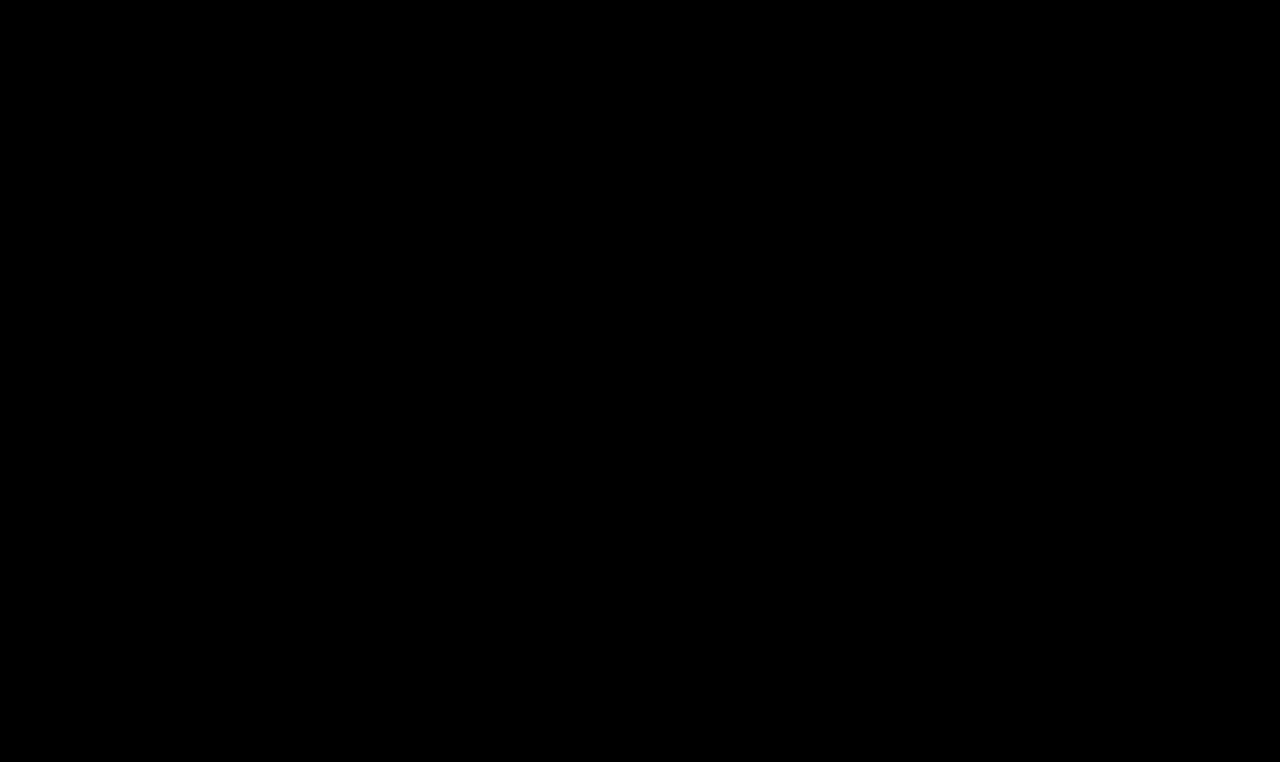
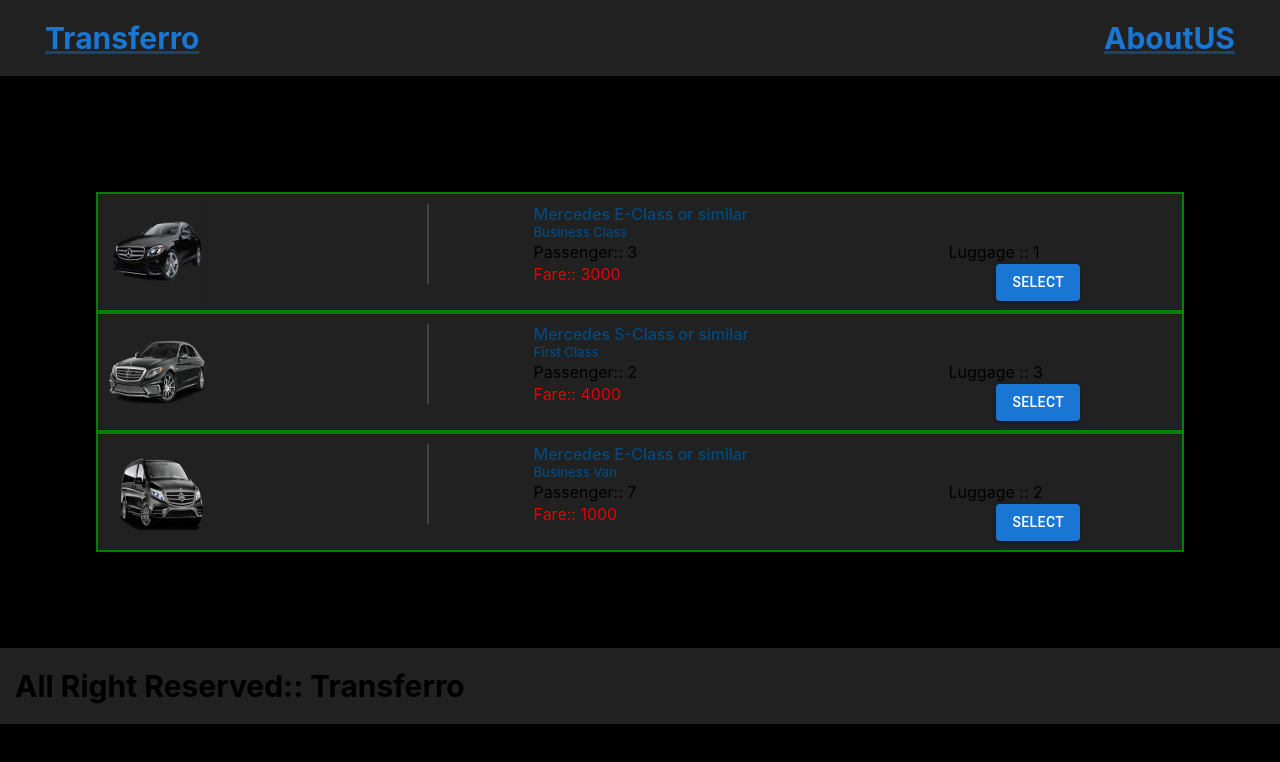
Before and after one commit to narayank9312/Transferro, a Next.js app: page /vehiclelist in a window 1280 px wide. Shown: the top 762 px of the page. Built offline with nearby package versions, Linux system fonts and the light colour scheme.

Commit message:
vehcle list Page WIP

```diff
--- /dev/null
+++ b/components/availablevehicles/availableVehicle.js
@@ -0,0 +1,71 @@
+import { Button } from "@mui/material";
+import { width } from "@mui/system";
+import Image from "next/image";
+import Link from "next/link";
+import React from "react";
+import { availableVehicle } from "../../constants/avaibality";
+import styles from "../../styles/AvailableVehicle.module.css";
+
+function AvailableVehicle() {
+  return (
+    <div className={styles.parent}>
+      {availableVehicle.map((data, index) => (
+        <div key={index} className={styles.container}>
+          <div style={{ width: "30%" }}>
+            <Image src={data.src} alt="Vercel Logo" width={100} height={100} />
+          </div>
+          <div style={{ width: "10%" }}>
+            <div className={styles.vertical_line}></div>
+          </div>
+          <div
+            style={{ width: "60%", display: "flex", flexDirection: "column" }}
+          >
+            <div
+              style={{ fontSize: "16px", fontWeight: "500", color: "#004A7F" }}
+            >
+              {data.vehicleName}
+            </div>
+            <div
+              style={{
+                fontSize: "13px",
+                fontWeight: "500",
+                color: "#004A7F",
+                marginBottom: "2px",
+              }}
+            >
+              {data.class}
+            </div>
+            <div
+              style={{
+                display: "flex",
+                flexDirection: "row",
+                marginBottom: "2px",
+              }}
+            >
+              <div style={{ flex: "50%" }}>Passenger:: {data.passenger}</div>
+              <div style={{ flex: "20%" }}>Luggage :: {data.Luggage}</div>
+            </div>
+            <div
+              style={{
+                display: "flex",
+                flexDirection: "row",
+                marginBottom: "2px",
+              }}
+            >
+              <div style={{ color: "#e40000", flex: "50%" }}>
+                Fare:: {data.Fare}
+              </div>
+              <div style={{ flex: "5%", cursour: "pointer" }}>
+                <Button variant="contained">
+                  <Link href={"/addUser"}>Select</Link>
+                </Button>
+              </div>
+            </div>
+          </div>
+        </div>
+      ))}
+    </div>
+  );
+}
+
+export default AvailableVehicle;
--- /dev/null
+++ b/constants/avaibality.js
@@ -0,0 +1,26 @@
+export const availableVehicle = [
+  {
+    vehicleName: "Mercedes E-Class or similar",
+    class: "Business Class",
+    passenger: "3",
+    Luggage: 1,
+    Fare: 3000,
+    src: "/m1.png",
+  },
+  {
+    vehicleName: "Mercedes S-Class or similar",
+    class: "First Class",
+    passenger: "2",
+    Luggage: 3,
+    Fare: 4000,
+    src: "/m2.png",
+  },
+  {
+    vehicleName: "Mercedes E-Class or similar",
+    class: "Business Van",
+    passenger: "7",
+    Luggage: 2,
+    Fare: 1000,
+    src: "/m3.png",
+  },
+];
--- a/pages/vehiclelist/index.js
+++ b/pages/vehiclelist/index.js
@@ -1,7 +1,19 @@
 import React from "react";
+import AvailableVehicle from "../../components/availablevehicles/AvailableVehicle";
+import Footer from "../../components/footer/footer";
+import Navbar from "../../components/navbar/navbar";
+import styles from "../../styles/Home.module.css";
 
 function Vehicle() {
-  return <div>Vehicle</div>;
+  return (
+    <div>
+      <Navbar />
+      <div className={styles.main}>
+        <AvailableVehicle />
+      </div>
+      <Footer />
+    </div>
+  );
 }
 
 export default Vehicle;
--- /dev/null
+++ b/styles/AvailableVehicle.module.css
@@ -0,0 +1,21 @@
+.parent {
+  width: 100%;
+  background: #212121;
+  color: "white";
+}
+.vertical_line {
+  width: 0px;
+  height: 80px;
+  left: 1056px;
+  top: 50px;
+
+  border: 1px solid #424242;
+}
+.container {
+  display: flex;
+  flex-direction: row;
+  min-width: 100%;
+  height: 120px;
+  padding: 10px 10px;
+  border: 2px solid green;
+}
--- /dev/null
+++ b/styles/Searchfeed.module.css
@@ -0,0 +1,23 @@
+.parent {
+  width: 100%;
+  background: #212121;
+}
+.details_typography {
+  padding: 10px 10px;
+  margin-top: 2rem;
+  font-size: 20px;
+  font-weight: 600;
+  color: #004a7f;
+}
+.box_styles {
+  padding: 10px 10px;
+  margin-top: 2rem;
+  width: 95%;
+  margin-left: 10px;
+}
+.button_styles {
+  padding: 10px 10px;
+  margin-top: 1rem;
+  margin-left: 83%;
+  margin-bottom: 1rem;
+}
```
Also changed, not shown: components/searchfeed/SearchFeed.js (+10 -44 lines).
